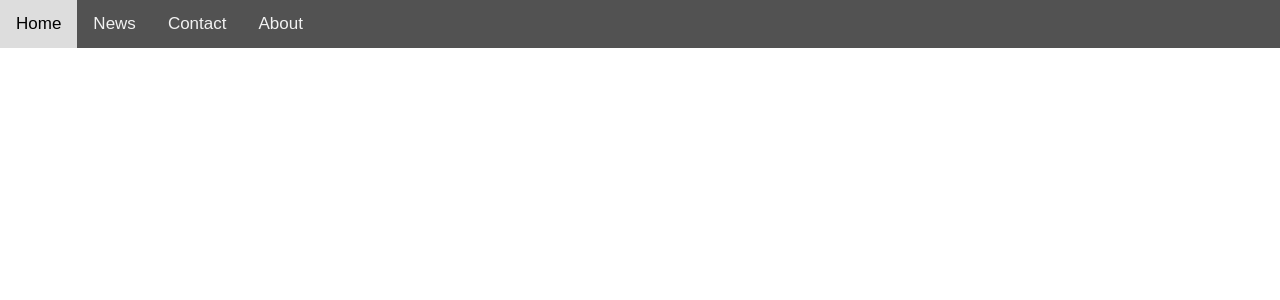
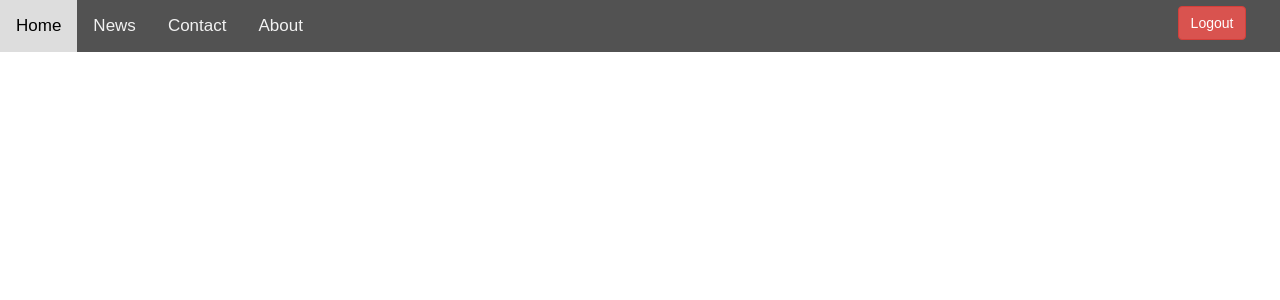
Before and after one commit to malinastanciu/proiectLicenta, a Django app: page / in a window 1280 px wide. Shown: the top 300 px of the page. Run offline with Django 3.2, Linux system fonts and the light colour scheme; some libraries are stand-ins or nearby versions.

Commit message:
added logout button on the dashboard page

```diff
--- a/application/static/application/main_layout_application.css
+++ b/application/static/application/main_layout_application.css
@@ -6,8 +6,7 @@
   margin: 0;
   font-family: Arial, Helvetica, sans-serif;
 }
-
-.topnav {
+header{
   overflow: hidden;
   background-color: #525252;
   height: 10%;
@@ -27,3 +26,8 @@
   background-color: #ddd;
   color: black;
 }
+.logout-button{
+  margin-left: 92%;
+  margin-top:0.5%;
+  position: absolute;
+}
--- a/application/templates/application/main_layout_application.html
+++ b/application/templates/application/main_layout_application.html
@@ -4,11 +4,16 @@
 {% block header %}
     <link rel="stylesheet" href="{% static 'application/main_layout_application.css' %}">
     <div class="topnav">
-      <a class="active" href="#home">Home</a>
-      <a href="#news">News</a>
-      <a href="#contact">Contact</a>
-      <a href="#about">About</a>
+        <a class="active" href="#home">Home</a>
+        <a href="#news">News</a>
+        <a href="#contact">Contact</a>
+        <a href="#about">About</a>
 
+    </div>
+    <div class="logout-button">
+        <form action="{% url 'logout' %}" method="GET">
+                <button class="btn btn-danger btn-md" type="submit">Logout</button>
+        </form>
     </div>
 {% endblock %}
 
--- a/templates/main_layout.html
+++ b/templates/main_layout.html
@@ -1,9 +1,12 @@
 <!DOCTYPE html>
+{% load static %}
 <html lang="en">
 <head>
     <meta charset="UTF-8">
     <meta name="viewport" content="width=device-width, initial-scale=1">
     <title>{% block title %} {% endblock %}</title>
+    <link rel="stylesheet" href="{% static 'css/main_layout.css' %}">
+    <link rel="stylesheet" href="{% static 'css/bootstrap_v341.min.css' %}">
     {% block links %}
     {% endblock %}
 </head>
```
Also changed, not shown: ProiectLicenta/settings.py (+5 -2 lines).
